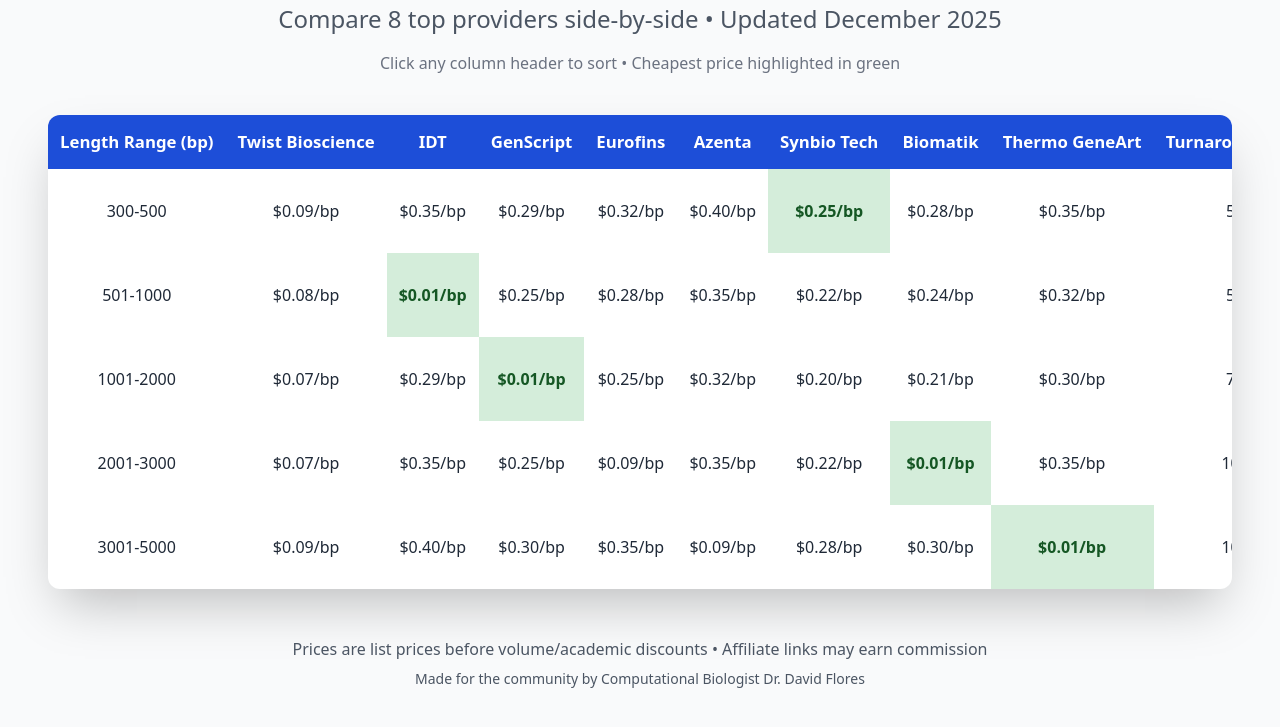
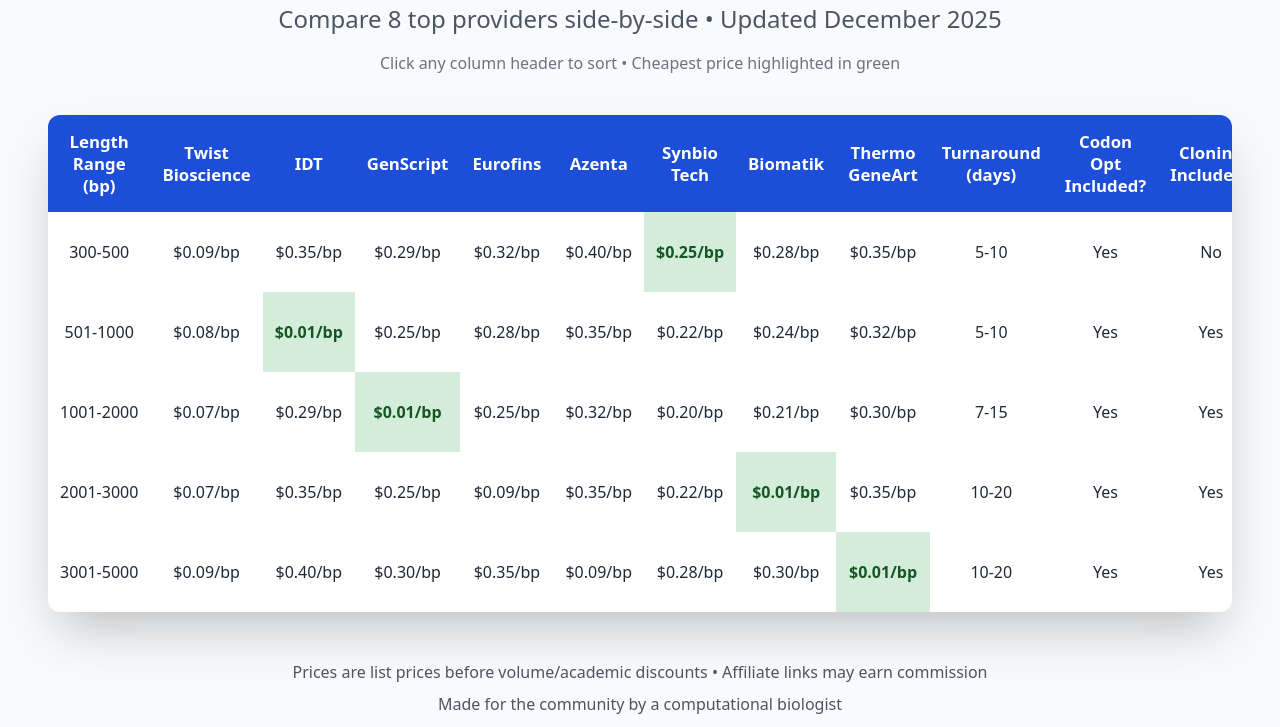
Before and after one commit to u1208263708-hue/gene-synthesis-pricing, a plain HTML site: page index.html in a window 1280 px wide. Shown: the part 73-800 px from the top of the page. Drawn offline with nearby package versions, Linux system fonts and the light colour scheme.

Commit message:
Update index.html

```diff
--- a/index.html
+++ b/index.html
@@ -4,7 +4,7 @@
   <meta charset="UTF-8" />
   <meta name="viewport" content="width=device-width, initial-scale=1.0"/>
   <title>Gene Synthesis Pricing 2025 – Compare 8 Top Providers</title>
-  <meta name="description" content="Real-time 2025 gene synthesis price comparison – Twist, IDT, GenScript, Eurofins, Azenta, Synbio Tech, Biomatik, Thermo Fisher."/>
+  <meta name="description" content="2025 gene synthesis price comparison – Twist, IDT, GenScript, Eurofins, Azenta, Synbio Tech, Biomatik, Thermo Fisher."/>
   <link href="https://cdn.jsdelivr.net/npm/tailwindcss@2.2.19/dist/tailwind.min.css" rel="stylesheet">
   <link rel="stylesheet" href="style.css"/>
 </head>
@@ -18,39 +18,38 @@
       <p class="text-sm md:text-base text-gray-500 mt-4">Click any column header to sort • Cheapest price highlighted in green</p>
     </header>
 
-    <!-- WIDE TABLE WRAPPER -->
     <div class="bg-white shadow-2xl rounded-xl overflow-hidden my-8">
       <div class="overflow-x-auto">
-        <table id="priceTable" class="w-full min-w-max text-base lg:text-lg">
-          <thead class="bg-blue-700 text-white">
+        <table id="priceTable" class="w-full text-sm lg:text-base">
+          <thead class="bg-blue-700 text-white text-center">
             <tr>
-              <th class="cursor-pointer hover:bg-blue-800">Length Range (bp)</th>
-              <th class="cursor-pointer hover:bg-blue-800">Twist Bioscience</th>
+              <th class="cursor-pointer hover:bg-blue-800">Length Range<br>(bp)</th>
+              <th class="cursor-pointer hover:bg-blue-800">Twist<br>Bioscience</th>
               <th class="cursor-pointer hover:bg-blue-800">IDT</th>
               <th class="cursor-pointer hover:bg-blue-800">GenScript</th>
               <th class="cursor-pointer hover:bg-blue-800">Eurofins</th>
               <th class="cursor-pointer hover:bg-blue-800">Azenta</th>
-              <th class="cursor-pointer hover:bg-blue-800">Synbio Tech</th>
+              <th class="cursor-pointer hover:bg-blue-800">Synbio<br>Tech</th>
               <th class="cursor-pointer hover:bg-blue-800">Biomatik</th>
-              <th class="cursor-pointer hover:bg-blue-800">Thermo GeneArt</th>
-              <th class="cursor-pointer hover:bg-blue-800">Turnaround (days)</th>
-              <th class="cursor-pointer hover:bg-blue-800">Codon Opt Included?</th>
-              <th class="cursor-pointer hover:bg-blue-800">Cloning Included?</th>
-              <th class="cursor-pointer hover:bg-blue-800">Academic Discount?</th>
+              <th class="cursor-pointer hover:bg-blue-800">Thermo<br>GeneArt</th>
+              <th class="cursor-pointer hover:bg-blue-800">Turnaround<br>(days)</th>
+              <th class="cursor-pointer hover:bg-blue-800 multiline">Codon Opt<br>Included?</th>
+              <th class="cursor-pointer hover:bg-blue-800 multiline">Cloning<br>Included?</th>
+              <th class="cursor-pointer hover:bg-blue-800 multiline">Academic<br>Discount?</th>
               <th class="cursor-pointer hover:bg-blue-800">Notes</th>
-              <th>Action</th>
+              <th class="p-3">Action</th>
             </tr>
           </thead>
           <tbody>
-            <!-- Data injected by script.js -->
+            <!-- Filled by script.js -->
           </tbody>
         </table>
       </div>
     </div>
 
     <footer class="text-center mt-12 text-gray-600">
-      <p class="text-sm md:text-base">Prices are list prices before volume/academic discounts • Affiliate links may earn commission</p>
-      <p class="mt-2 text-sm">Made for the community by Computational Biologist Dr. David Flores</p>
+      <p>Prices are list prices before volume/academic discounts • Affiliate links may earn commission</p>
+      <p class="mt-2">Made for the community by a computational biologist</p>
     </footer>
   </div>
 
```
